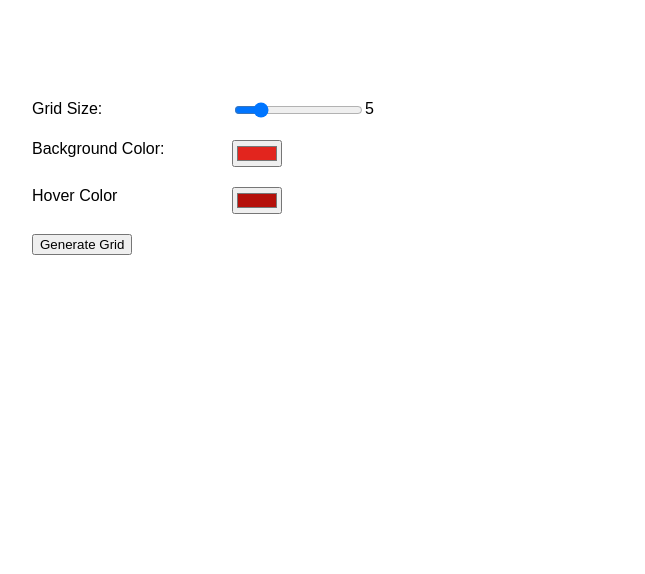
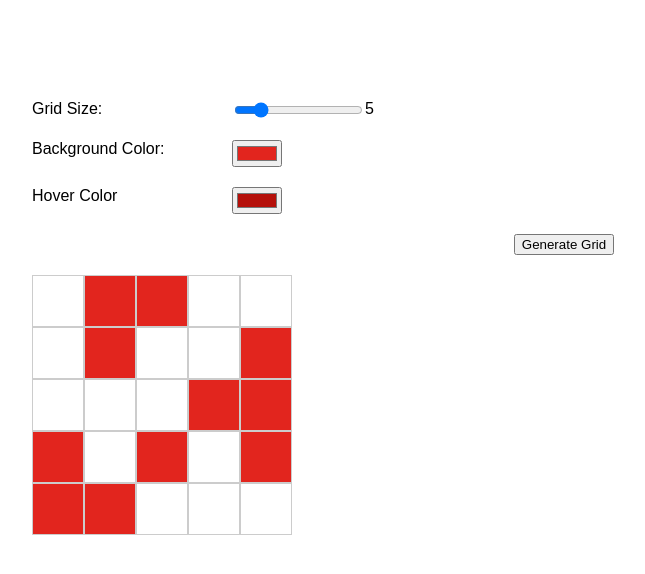
Before and after one commit to aneesh-mj/NeighbouringCellsInAGrid, a plain HTML site: page index.html in a window 1280 px wide. Both pictures are taken after a click on the button "Generate Grid". Shown: the whole page, without its empty margins (76-721 px from the left). Drawn offline with Linux system fonts and the light colour scheme.

Commit message:
random multi array generator

```diff
--- a/index.html
+++ b/index.html
@@ -24,7 +24,7 @@
             <input type="color" id="hoverColor" name="hoverColor" value="#b5100a">
         </div>
 
-        <div class="row">
+        <div class="row footer">
             <button id="generateBtn">
                 Generate Grid
             </button>
@@ -35,13 +35,24 @@
 
     <script src="./Cell.js"></script>
     <script src="./Grid.js"></script>
+    <script src="./utils.js"></script>
 
     <script>
+
+        (() => {
 
             let gridSize = 5;
             let bgcolor;
             let hoverColor;
             let grid;
+
+            let gridArray = [
+                [0, 0, 0, 0, 1],
+                [1, 1, 0, 0, 0],
+                [1, 1, 0, 1, 1],
+                [0, 0, 0, 0, 0],
+                [1, 1, 1, 0, 0],
+            ];
 
             const slider = document.querySelector("#range");
             const o = document.querySelector('output');
@@ -56,7 +67,7 @@
 
             slider.addEventListener('input', () => {
                 o.innerHTML = slider.value;
-            gridSize = slider.value;
+                gridSize = Number(slider.value);
             }, false);
 
 
@@ -73,20 +84,15 @@
 
             generateBtn.addEventListener("click", e => {
                 grid && grid.destroy();
+                gridArray = randomMultiArray(gridSize);
+                console.log(gridArray);
+                grid = new Grid(gridArray, container, bgcolor, hoverColor).render();
             })
-
-
-
-        const gridArray = [
-            [0, 0, 0, 0, 1],
-            [1, 1, 0, 0, 0],
-            [1, 1, 0, 1, 1],
-            [0, 0, 0, 0, 0],
-            [1, 1, 1, 0, 0],
-        ];
 
             const container = document.querySelector("#container");
             grid = new Grid(gridArray, container, bgcolor, hoverColor).render();
+
+        })();
 
 
     </script>
--- a/styles.css
+++ b/styles.css
@@ -4,7 +4,6 @@ body {
 }
 
 .grid {
-    /* border: 1px solid #ccc; */
     display: flex;
     flex-wrap: wrap;
 }
@@ -13,6 +12,7 @@ body {
     border: 1px solid #ccc;
     width: 50px;
     height: 50px;
+    transition: background-color 0.5s ease;
 }
 
 .filled {
@@ -29,6 +29,7 @@ body {
     flex: 1;
     text-align: center;
     pointer-events: none;
+    color: #fff;
 }
 
 #container,
@@ -50,6 +51,10 @@ FORM STYLES
     display: flex;
 }
 
+#avaGrid .row.footer {
+    justify-content: center;
+}
+
 #avaGrid label {
     min-width: 200px;
 }
--- /dev/null
+++ b/utils.js
@@ -0,0 +1,11 @@
+const randomBinaryGenerator = () => {
+    return Math.random() < 0.5 ? 0 : 1
+}
+
+const generateRandomArray = size => {
+    return Array.from(Array(size), () => randomBinaryGenerator());
+}
+
+const randomMultiArray = size => {
+    return Array.from(Array(size), () => generateRandomArray(size));
+}
```
Lines whose indentation alone changed are shown as unchanged.
